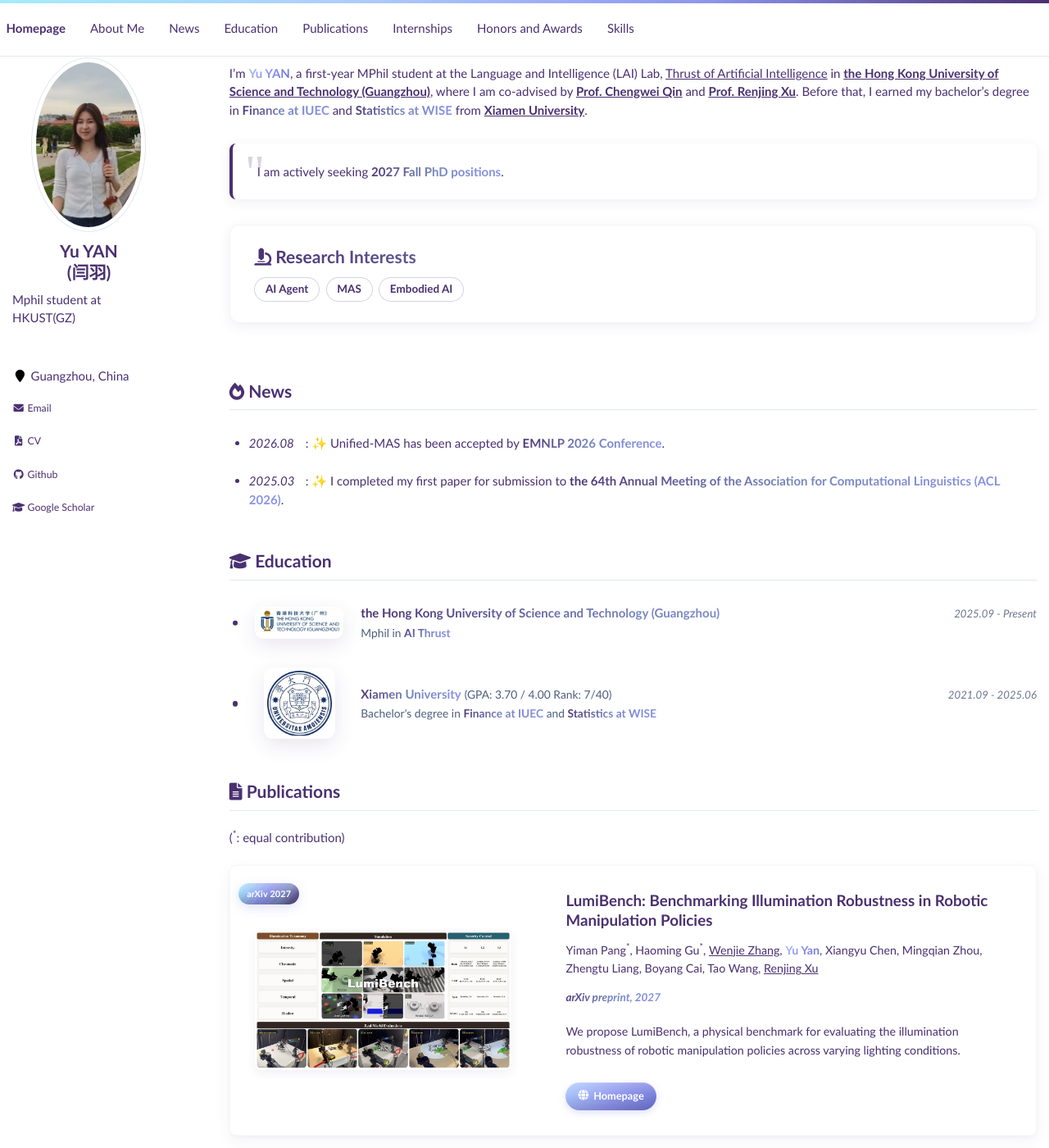
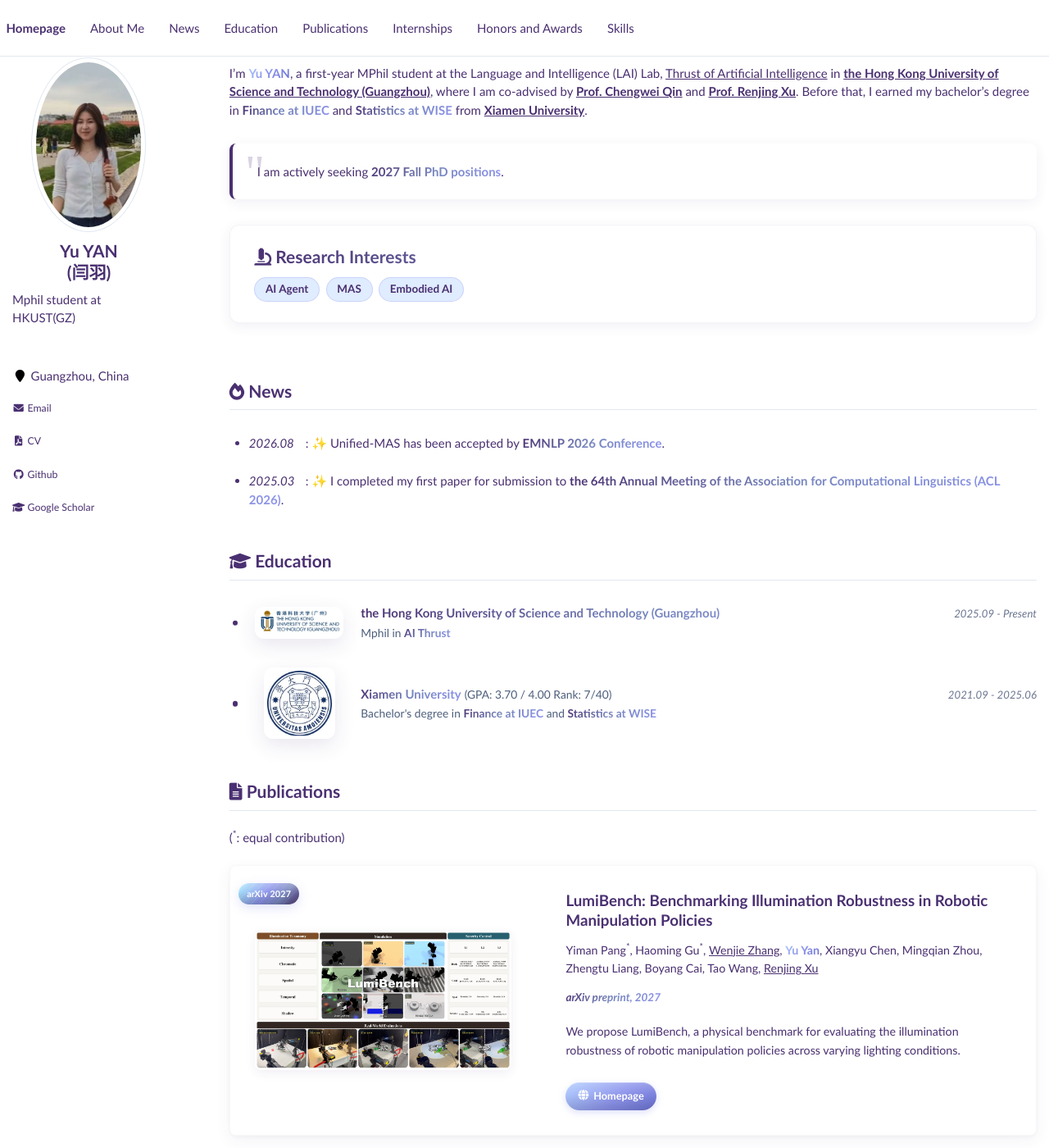
Before and after one commit to Yiounah/Yiounah.github.io, a Jekyll site: the page built from _pages/about.md, in a window 1280 px wide and 1400 px high. Shown: the whole window at 82% size. Built offline with Jekyll 4.4.1, drawn with Linux system fonts in a browser that asks for light colours; some of the changed text lies outside the part shown.

Commit message:
2026-9-24

```diff
--- a/_config.yml
+++ b/_config.yml
@@ -34,7 +34,7 @@ author:
   location         : "Guangzhou, China"
   employer         :
   pubmed           :
-  cv               : "/files/Yu_YAN.pdf?v=20260923"
+  cv               : "/files/Yu_YAN.pdf?v=20260924"
   googlescholar    : "https://scholar.google.com/citations?user=ycBntwsAAAAJ&hl=zh-CN"
   email            : "yyan479@connect.hkust-gz.edu.cn"
   researchgate     :  # e.g., "https://www.researchgate.net/profile/yourprofile"
--- a/_includes/author-profile.html
+++ b/_includes/author-profile.html
@@ -3,7 +3,7 @@
 {% endif %}
 
 <div itemscope itemtype="http://schema.org/Person" class="profile_box">
-  {% assign cv_link = author.cv | default: "/files/Yu_YAN.pdf?v=20260923" %}
+  {% assign cv_link = author.cv | default: "/files/Yu_YAN.pdf?v=20260924" %}
 
   <div class="author__avatar">
     <img src="{{ author.avatar | relative_url }}" class="author__avatar" alt="{{ author.name }}">
--- a/_includes/head/custom.html
+++ b/_includes/head/custom.html
@@ -9,7 +9,7 @@
 
 <!-- 学术图标和增强的强调色样式 -->
 <link rel="stylesheet" href="{{ '/assets/css/academicons.css' | relative_url }}"/>
-<link rel="stylesheet" href="{{ '/assets/css/accent-enhancements.css' | relative_url }}?v=20260923e"/>
+<link rel="stylesheet" href="{{ '/assets/css/accent-enhancements.css' | relative_url }}?v=20260924b"/>
 
 <script type="text/x-mathjax-config"> MathJax.Hub.Config({ TeX: { equationNumbers: { autoNumber: "all" } } }); </script>
 <script type="text/x-mathjax-config">
--- a/_pages/about.md
+++ b/_pages/about.md
@@ -159,7 +159,7 @@ Empowering Automatic Multi-Agent Systems</h3>
           <span class="education-school primary-gradient-text">DeepWisdom</span>
           <span class="education-date education-date-inline"><em>2025.03 - 2025.06</em></span>
         </div>
-        <span class="education-degree">Research Intern at MetaGPT Team</span>
+        <span class="education-degree">Product Operation - Multi-Agent System Focus</span>
       </div>
     </div>
   </li>
@@ -173,7 +173,7 @@ Empowering Automatic Multi-Agent Systems</h3>
           <span class="education-school primary-gradient-text">GF Securities</span>
           <span class="education-date education-date-inline"><em>2025.01 - 2025.02</em></span>
         </div>
-        <span class="education-degree">Research Intern in Equity Capital Markets (ECM)</span>
+        <span class="education-degree">Intern in Equity Capital Markets (ECM) - IPO Focus</span>
       </div>
     </div>
   </li>
--- a/assets/css/accent-enhancements.css
+++ b/assets/css/accent-enhancements.css
@@ -8,19 +8,8 @@
 }
 
 /* 增强的页面装饰条 */
-.accent-border-top {
-  position: relative;
-}
-
 .accent-border-top::before {
-  content: '';
-  position: absolute;
-  top: 0;
-  left: 0;
-  right: 0;
-  height: 4px;
-  background: linear-gradient(90deg, #A4ECFB 0%, #AECCFF 34%, #8D94EC 68%, #4A3071 100%);
-  z-index: 10;
+  display: none;
 }
 
 /* 强调色按钮样式 */
@@ -1078,8 +1067,8 @@ html {
   margin-bottom: 0;
   padding: 0.35rem 0.85rem;
   border-radius: 999px;
-  background: #ffffff;
-  border: 1px solid rgba(74, 48, 113, 0.22);
+  background: #E0ECFF;
+  border: 1px solid rgba(141, 148, 236, 0.28);
   color: #4A3071;
   font-size: 0.9rem;
   font-weight: 600;
@@ -1088,8 +1077,8 @@ html {
 }
 
 .highlight-block ul.interest-tags li:hover {
-  background: #ffffff;
-  border-color: rgba(74, 48, 113, 0.4);
+  background: #D4E2FF;
+  border-color: rgba(141, 148, 236, 0.45);
 }
 
 .highlight-block ul.interest-tags li::before {
```
Also changed, not shown: other parts of _includes/head/custom.html (+0 -5 lines), 2 other files.
